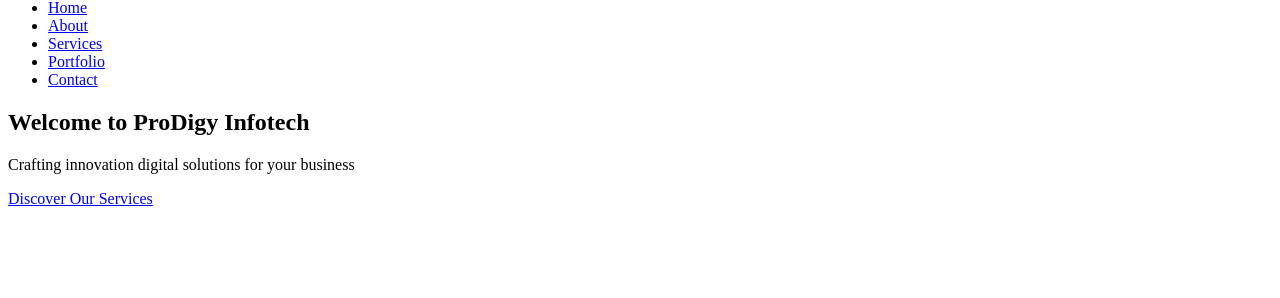
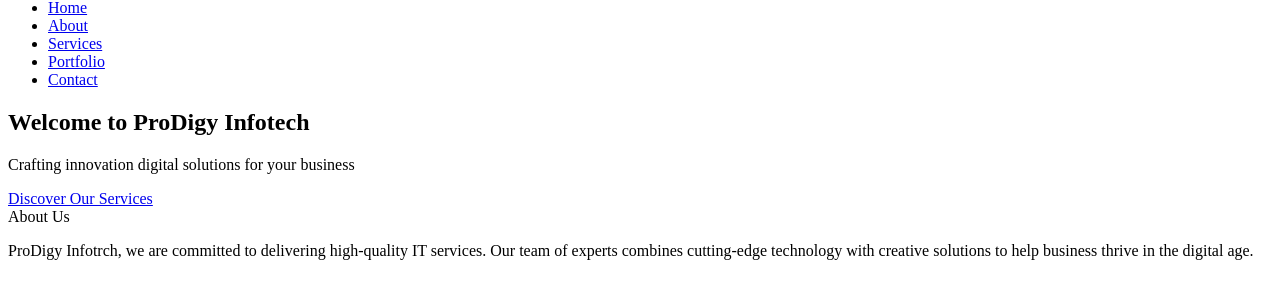
Before and after one commit to LOKESHBAGADE07/Prodigy_Internship_WD_Tasks, a plain HTML site: page Prodigy_WD_Task1/index.html in a window 1280 px wide. Shown: the part 68-366 px from the top of the page. Drawn offline with Linux system fonts and the light colour scheme.

Commit message:
About Section
Added About Section

```diff
--- a/Prodigy_WD_Task1/index.html
+++ b/Prodigy_WD_Task1/index.html
@@ -32,6 +32,13 @@
     </div>
 </section>
 
+<!--About Section with Background-->
+<section id="about" class="about"
+    <div class="container"
+        <h2>About Us</h2>
+        <p>ProDigy Infotrch, we are committed to delivering high-quality IT services. Our team of experts combines cutting-edge technology with creative solutions to help business thrive in the digital age.</p>
+</div>
+</section>
 
 
 
```
